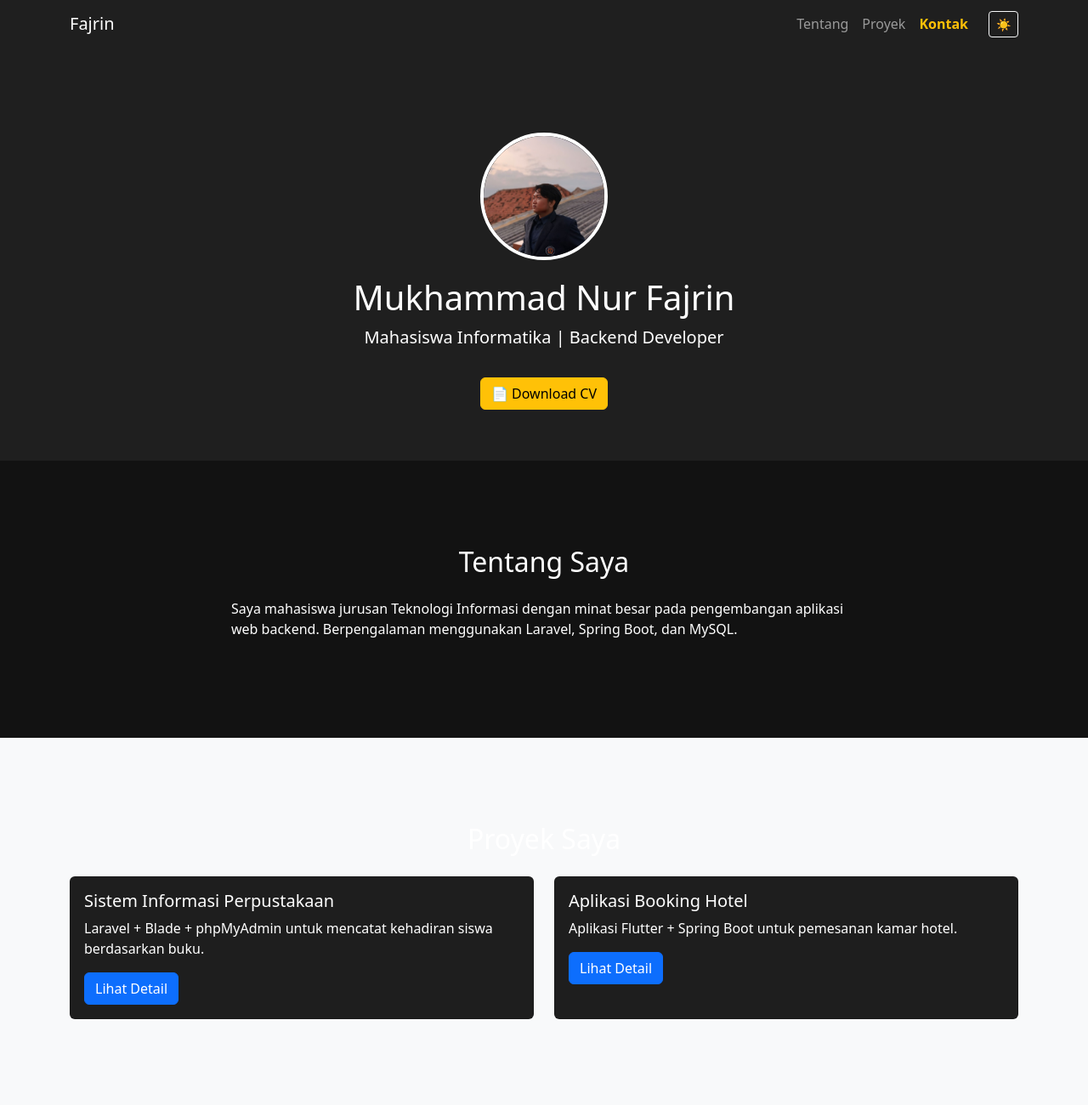
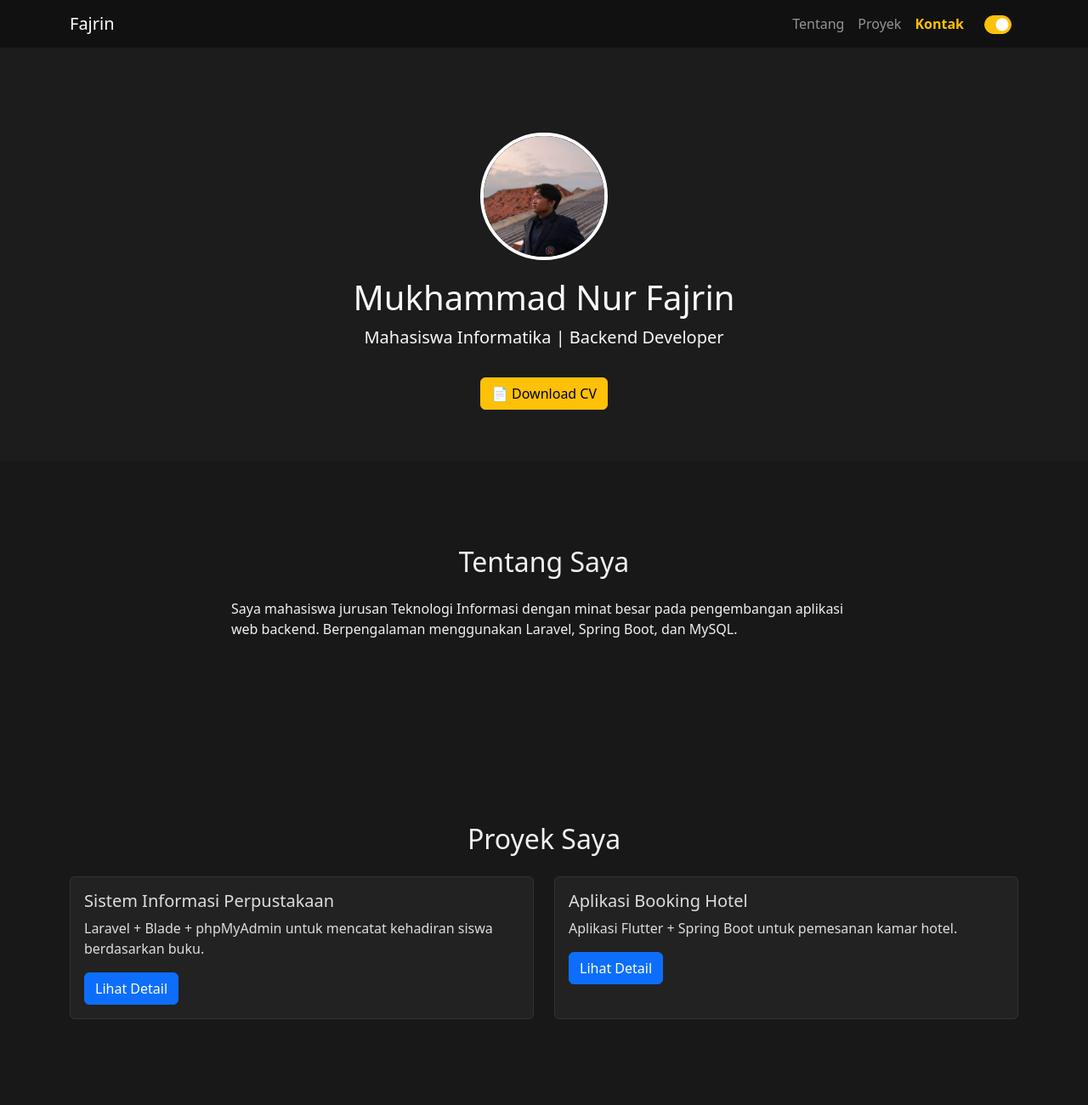
Before and after one commit to mnf27/portofolio, a plain HTML site: page index.html in a window 1280 px wide. Shown: the top 1300 px of the page at 85% size. Drawn offline with nearby package versions, Linux system fonts and the light colour scheme.

Commit message:
Inisialisasi git dan menambahkan file awal

```diff
--- a/index.html
+++ b/index.html
@@ -45,28 +45,38 @@
       color: #ffc107 !important;
     }
 
+    .form-check-input {
+      width: 45px;
+      height: 22px;
+    }
+
+    .form-check-input:checked {
+      background-color: #ffc107;
+      border-color: #ffc107;
+    }
+
     body.dark-mode {
       background-color: #121212;
       color: #f1f1f1;
     }
 
     body.dark-mode header {
-      background-color: #1f1f1f;
-      color: white;
+      background-color: #1c1c1c;
+      color: #f8f8f8;
     }
 
     body.dark-mode .card {
-      background-color: #1e1e1e;
-      color: white;
+      background-color: #222;
+      color: #ddd;
+      border: 1px solid #333;
+    }
+
+    body.dark-mode section {
+      background-color: #181818;
     }
 
     body.dark-mode .navbar {
-      background-color: #1f1f1f !important;
-    }
-
-    body.dark-mode section {
-      background-color: #121212;
-      color: white;
+      background-color: #111 !important;
     }
 
     body.dark-mode footer {
@@ -74,20 +84,39 @@
       color: #ccc;
     }
 
-    body.dark-mode .nav-link.active {
-      color: #ffc107 !important;
+    body.dark-mode .form-control {
+      background-color: #2c2c2c;
+      color: white;
+      border-color: #444;
     }
 
-    body {
+    body.dark-mode .form-control::placeholder {
+      color: #aaa;
+    }
+
+    body,
+    header,
+    section,
+    .card,
+    .navbar,
+    footer {
       transition: background-color 0.3s ease, color 0.3s ease;
     }
 
-    body.dark-mode header,
-    body.dark-mode footer,
-    body.dark-mode .card,
-    body.dark-mode section,
-    body.dark-mode .navbar {
-      transition: background-color 0.3s ease, color 0.3s ease;
+    .bg-proyek {
+      background-color: #f8f9fa;
+    }
+
+    body.dark-mode .bg-proyek {
+      background-color: #181818;
+    }
+
+    #proyek h2 {
+      color: #212529;
+    }
+
+    body.dark-mode #proyek h2 {
+      color: #f1f1f1;
     }
   </style>
 </head>
@@ -113,12 +142,9 @@
             <a class="nav-link" href="#kontak">Kontak</a>
           </li>
         </ul>
-        <div class="ms-3">
-          <button id="darkModeBtn" class="btn btn-outline-light btn-sm">
-            🌙
-          </button>
+        <div class="form-check form-switch ms-3">
+          <input class="form-check-input" type="checkbox" id="darkModeToggle">
         </div>
-
       </div>
     </div>
   </nav>
@@ -151,7 +177,7 @@
   </section>
 
   <!-- Proyek -->
-  <section id="proyek" class="bg-light">
+  <section id="proyek" class="bg-proyek">
     <div class="container">
       <h2 class="text-center mb-4">Proyek Saya</h2>
       <div class="row">
@@ -315,26 +341,24 @@
     });
   </script>
   <script>
-    const darkBtn = document.getElementById('darkModeBtn');
+    const toggleSwitch = document.getElementById('darkModeToggle');
     const body = document.body;
 
-    // Deteksi waktu otomatis malam
+    // Deteksi waktu malam otomatis
     const hour = new Date().getHours();
     const isNight = hour >= 18 || hour < 6;
 
+    // Aktifkan dark mode default jika malam atau pernah dipilih
     if (localStorage.getItem('theme') === 'dark' || (!localStorage.getItem('theme') && isNight)) {
       body.classList.add('dark-mode');
-      darkBtn.textContent = "☀️";
+      toggleSwitch.checked = true;
     }
 
-    darkBtn.addEventListener('click', () => {
+    toggleSwitch.addEventListener('change', () => {
       body.classList.toggle('dark-mode');
-      const isDark = body.classList.contains('dark-mode');
-      darkBtn.textContent = isDark ? "☀️" : "🌙";
-      localStorage.setItem('theme', isDark ? 'dark' : 'light');
+      localStorage.setItem('theme', body.classList.contains('dark-mode') ? 'dark' : 'light');
     });
   </script>
-
 </body>
 
 </html>
```
